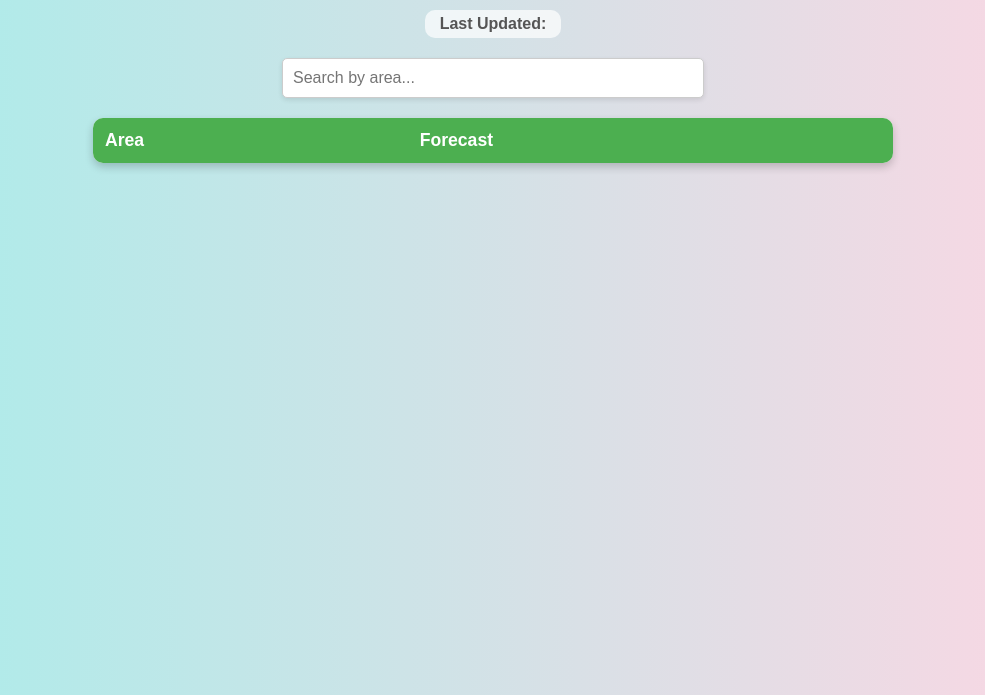
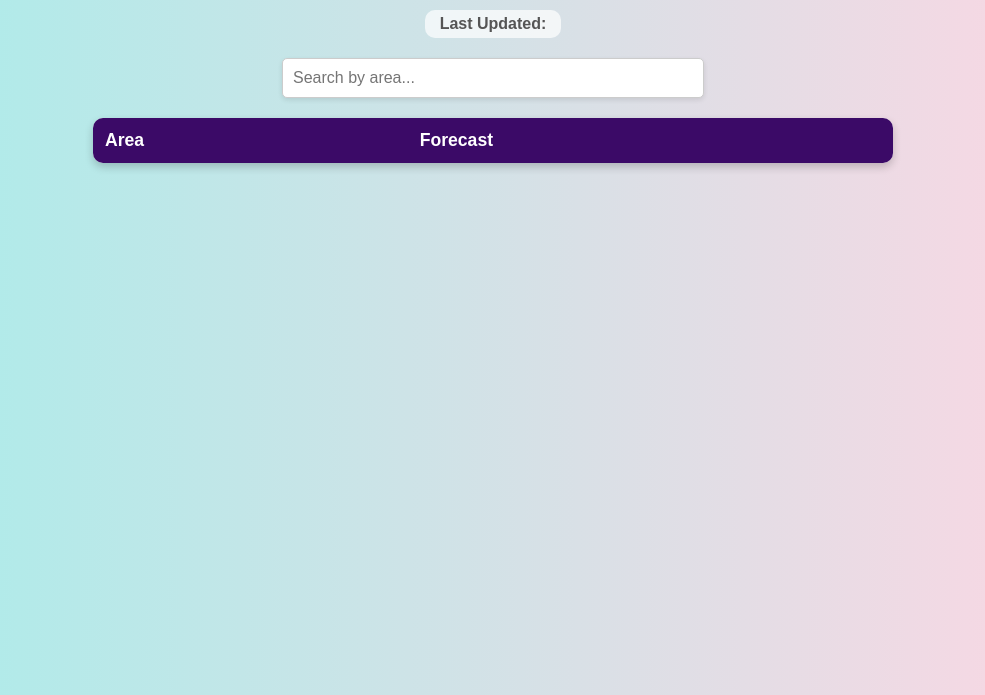
Before and after one commit to shravanii237/HCDIV-1, a plain HTML site: page index.html in a window 1280 px wide. Shown: the part 105-800 px from the top of the page, without its empty margins (147-1132 px from the left). Drawn offline with Linux system fonts and the light colour scheme; no server answers.

Commit message:
Update index.html

```diff
--- a/index.html
+++ b/index.html
@@ -61,7 +61,7 @@
 
         /* Style for table headers */
         th {
-            background-color: #4CAF50;
+            background-color: #3B0A67;
             color: white;
             padding: 12px;
             font-size: 1.1em;
```
